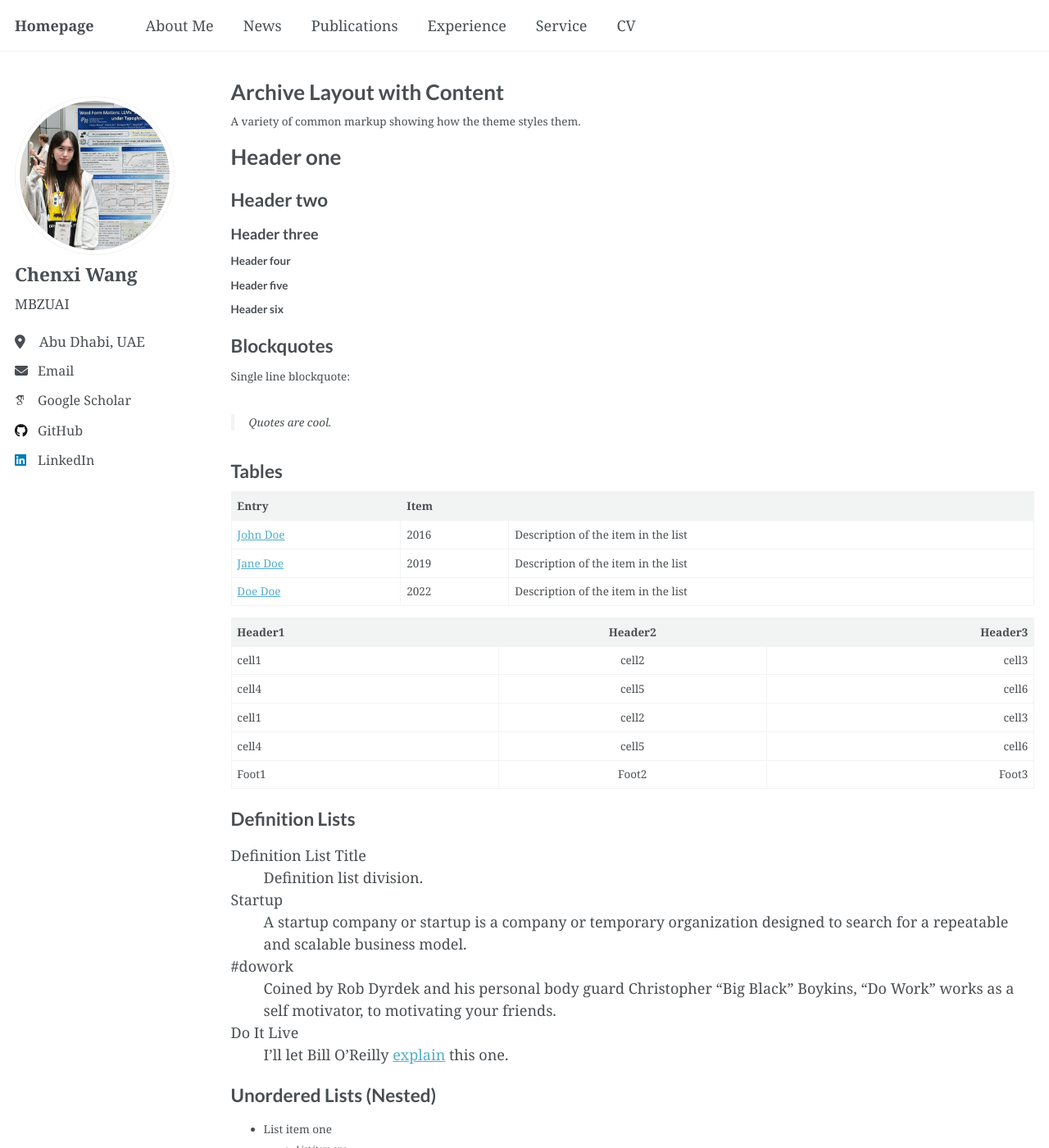
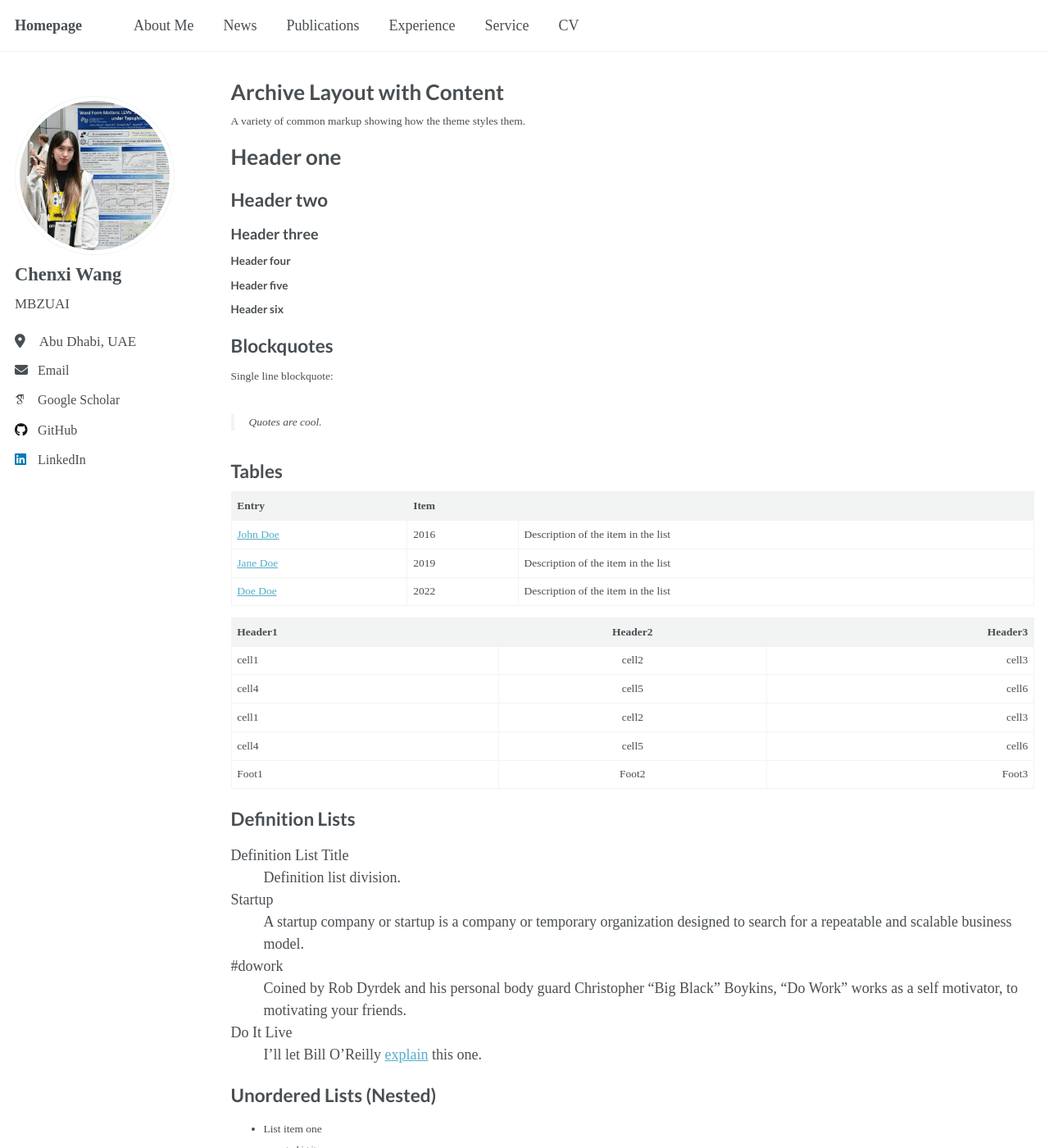
Before and after one commit to Aurora-cx/Aurora-cx.github.io, a Jekyll site: the page built from _pages/archive-layout-with-content.md, in a window 1280 px wide and 1400 px high. Shown: the whole window at 82% size. Built offline with Jekyll 4.4.1, drawn with Linux system fonts in a browser that asks for light colours; some web fonts are replaced; a script that is not in the unit is left out.

Commit message:
Change body font to Times New Roman

```diff
--- a/_sass/_themes.scss
+++ b/_sass/_themes.scss
@@ -15,7 +15,7 @@ $indent-var                 : 1.3em;
 
 /* System typefaces */
 $serif                      : Georgia, Times, serif;
-$sans-serif                 : Georgia, "Times New Roman", serif;
+$sans-serif                 : "Times New Roman", Times, Georgia, serif;
 $monospace                  : Monaco, Consolas, "Lucida Console", monospace;
 
 /* Sans serif typefaces */
```
